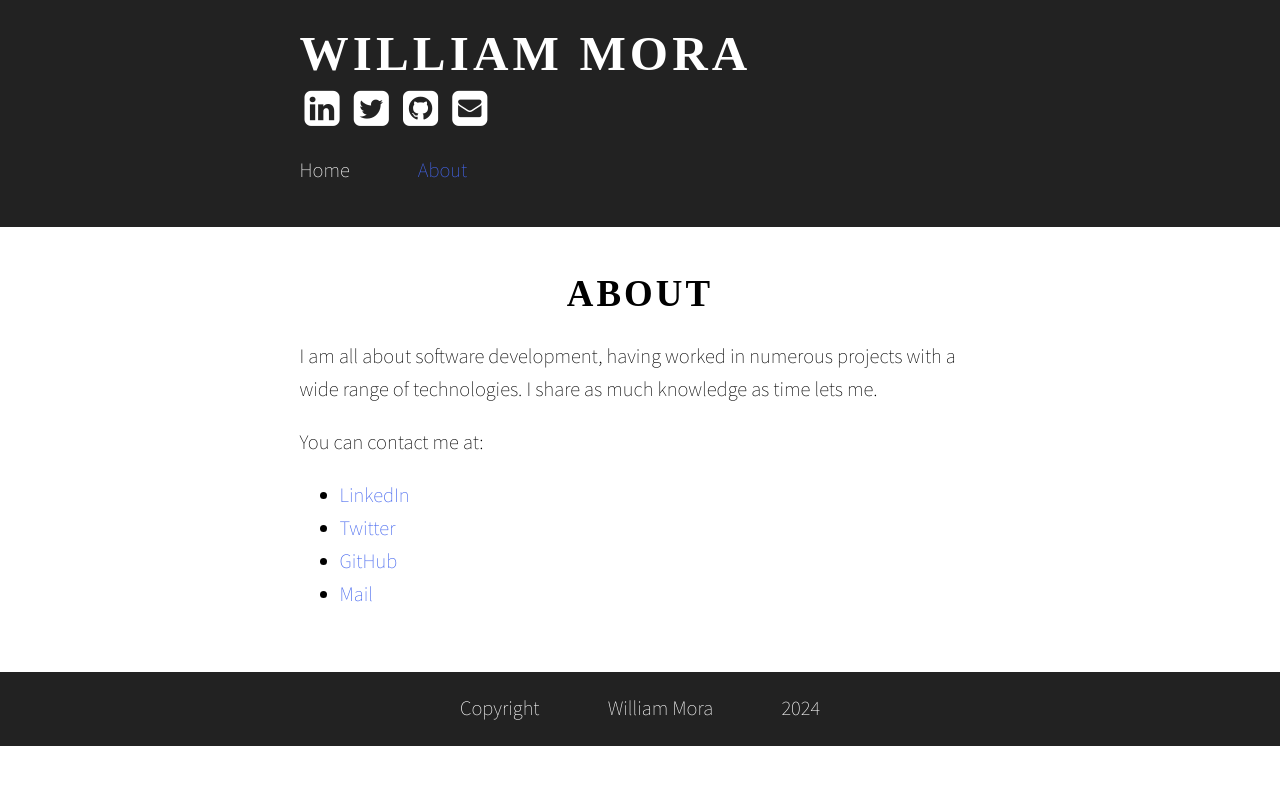
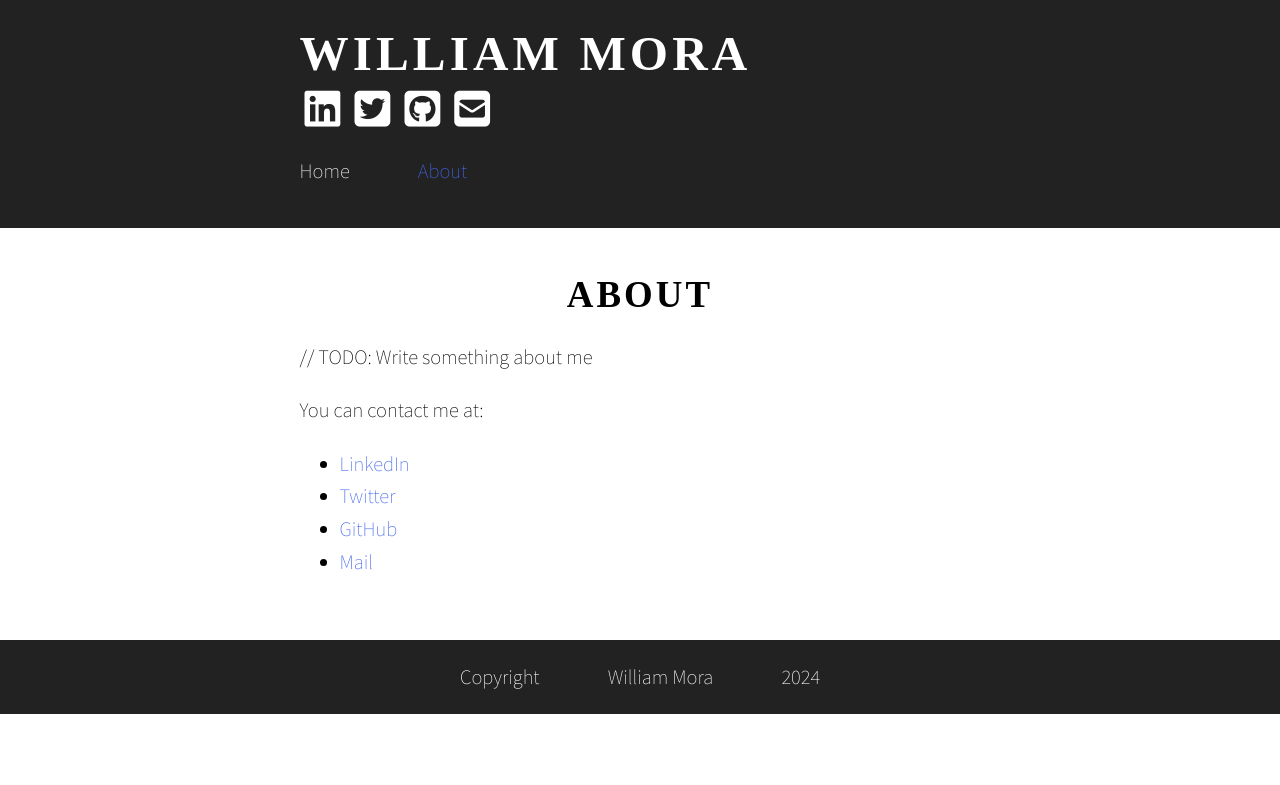
Before and after one commit to wmora/wmora.github.io, a Jekyll site: the page built from about.md, in a window 1280 px wide. Shown: the top 785 px of the page. Built offline with Jekyll 4.4.1, drawn with Linux system fonts in a browser that asks for light colours; nearby versions of some CDN libraries; some web fonts are replaced.

Commit message:
Bunch of updates

```diff
--- a/Gemfile
+++ b/Gemfile
@@ -1,3 +1,5 @@
 source 'https://rubygems.org'
-gem "github-pages"
+
+gem 'json', '~> 2.7.4'
+gem 'github-pages', group: :jekyll_plugins
 gem 'jekyll-redirect-from'
--- a/_includes/icons.html
+++ b/_includes/icons.html
@@ -1,4 +1,4 @@
 <a rel="me" target="_blank" href="https://www.linkedin.com/in/williammora" class="icon"><i class="fa fa-linkedin-square fa-2x"></i></a>
 <a rel="me" target="_blank" href="https://twitter.com/_williammora" class="icon"><i class="fa fa-twitter-square fa-2x"></i></a>
 <a rel="me" target="_blank" href="https://github.com/wmora" class="icon"><i class="fa fa-github-square fa-2x"></i></a>
-<a rel="me" target="_blank" data-email="contact mor ac" href="mailto:contact@mor.ac" class="icon"><i class="fa fa-envelope-square fa-2x"></i></a>
+<a rel="me" target="_blank" data-email="contact mor ac" href="mailto:william.mora@gmail.com" class="icon"><i class="fa fa-envelope-square fa-2x"></i></a>
--- a/_layouts/blank.html
+++ b/_layouts/blank.html
@@ -7,7 +7,6 @@
     <meta name="description" content="{% if page.description %}{{ page.description }}{% else %}{{ site.description }}{% endif %}">
     <title>{% if page.title %} {{ page.title }} › {% endif %}{{ site.title }}</title>
     <link rel="canonical" href="{{ page.url | prepend: site.url }}">
-    <link href="//maxcdn.bootstrapcdn.com/font-awesome/4.2.0/css/font-awesome.min.css" rel="stylesheet">
     <link rel="stylesheet" type="text/css" href="{{ "/basic.css" | prepend: site.baseurl }}">
     <link rel="stylesheet" type="text/css" href="{{ "/contrast.css" | prepend: site.baseurl }}">
     <link rel="stylesheet" type="text/css" href="{{ "/highlight.css" | prepend: site.baseurl }}">
@@ -15,17 +14,7 @@
     <link href='//fonts.googleapis.com/css?family=Source+Sans+Pro:200,300,400,600,700,200italic,300italic,400italic,600italic,700italic' rel='stylesheet' type='text/css'>
     <link href='//fonts.googleapis.com/css?family=Gentium+Basic:400,700,400italic,700italic' rel='stylesheet' type='text/css'>
     <link rel="alternate" type="application/rss+xml" title="{{ site.title }} &raquo; Feed" href="{{ "/feed.xml" | prepend: site.baseurl }}">
-    {% if site.disqus_username  and page.id %}
-    <script type="text/javascript">
-      var disqus_shortname = '{{ site.disqus_username }}';
-      (function() {
-        var dsq = document.createElement('script'); dsq.type = 'text/javascript'; dsq.async = true;
-        dsq.src = '//' + disqus_shortname + '.disqus.com/embed.js';
-        (document.getElementsByTagName('head')[0] || document.getElementsByTagName('body')[0]).appendChild(dsq);
-      })();
-    </script>
-    {% endif %}
-    {% if site.isso_domain and page.id %}<script data-isso="http://{{ site.isso_domain }}" src="//{{ site.isso_domain }}/js/embed.min.js"></script>{% endif %}
+    <script src="https://kit.fontawesome.com/0d5147a6f9.js" crossorigin="anonymous"></script>
   </head>
   <body>
     <header>
--- a/_layouts/default.html
+++ b/_layouts/default.html
@@ -3,7 +3,7 @@ layout: blank
 ---
       <article>
         <header>
-          <h1><a href="{{ page.url | prepend: site.baseur }}">{{ page.title }}</a></h1>
+          <h1><a href="{{ page.url | prepend: site.baseurl }}">{{ page.title }}</a></h1>
           {% include share-page.html %}
           <p>{% if page.author %} • {% endif %}{% if page.date %}<time>{{ page.date | date: "%b %-d, %Y" }}</time>{% endif %}{% if page.categories %} • {{ page.categories | join: ', ' }}{% endif %}</p>
         </header>
@@ -13,11 +13,4 @@ layout: blank
           {% include donate.html %}
           {% include bottom-ad.html %}
         </div>
-        {% if site.isso_domain and page.id %}
-        <section id="isso-thread"></section>
-        {% endif %}
-        {% if site.disqus_username  and page.id %}
-        <div id="disqus_thread"></div>
-        <a href="http://disqus.com" class="dsq-brlink">comments powered by <span class="logo-disqus">Disqus</span></a>
-        {% endif %}
       </article>
--- a/about.md
+++ b/about.md
@@ -4,11 +4,12 @@ share: false
 display_ad: false
 display_donate: false
 ---
-I am all about software development, having worked in numerous projects with a wide range of technologies. I share as much knowledge as time lets me.
+
+// TODO: Write something about me
 
 You can contact me at:
 
-* [LinkedIn](https://www.linkedin.com/profile/in/williammora)
-* [Twitter](https://twitter.com/_williammora)
-* [GitHub](https://github.com/wmora)
-* [Mail](mailto:contact@mor.ac)
+- [LinkedIn](https://www.linkedin.com/profile/in/williammora)
+- [Twitter](https://twitter.com/_williammora)
+- [GitHub](https://github.com/wmora)
+- [Mail](mailto:contact@mor.ac)
```
Also changed, not shown: Gemfile.lock, README.md.
